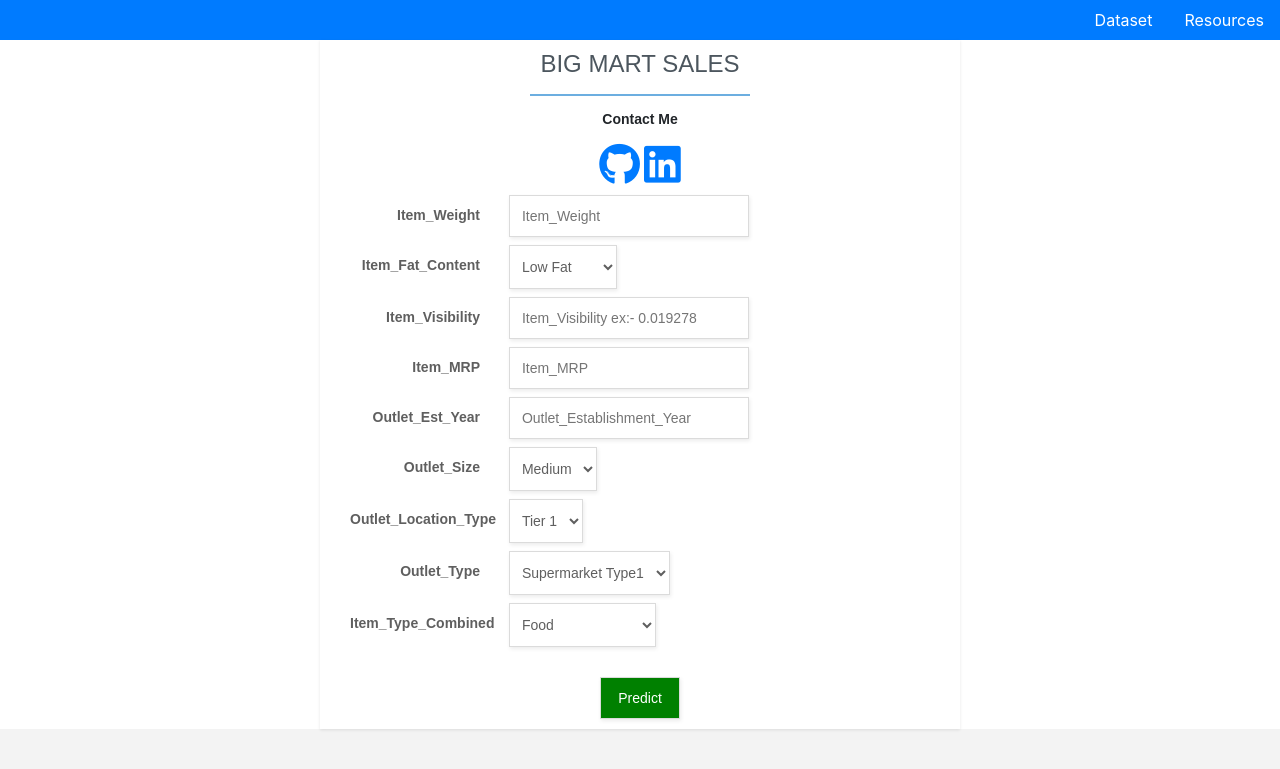
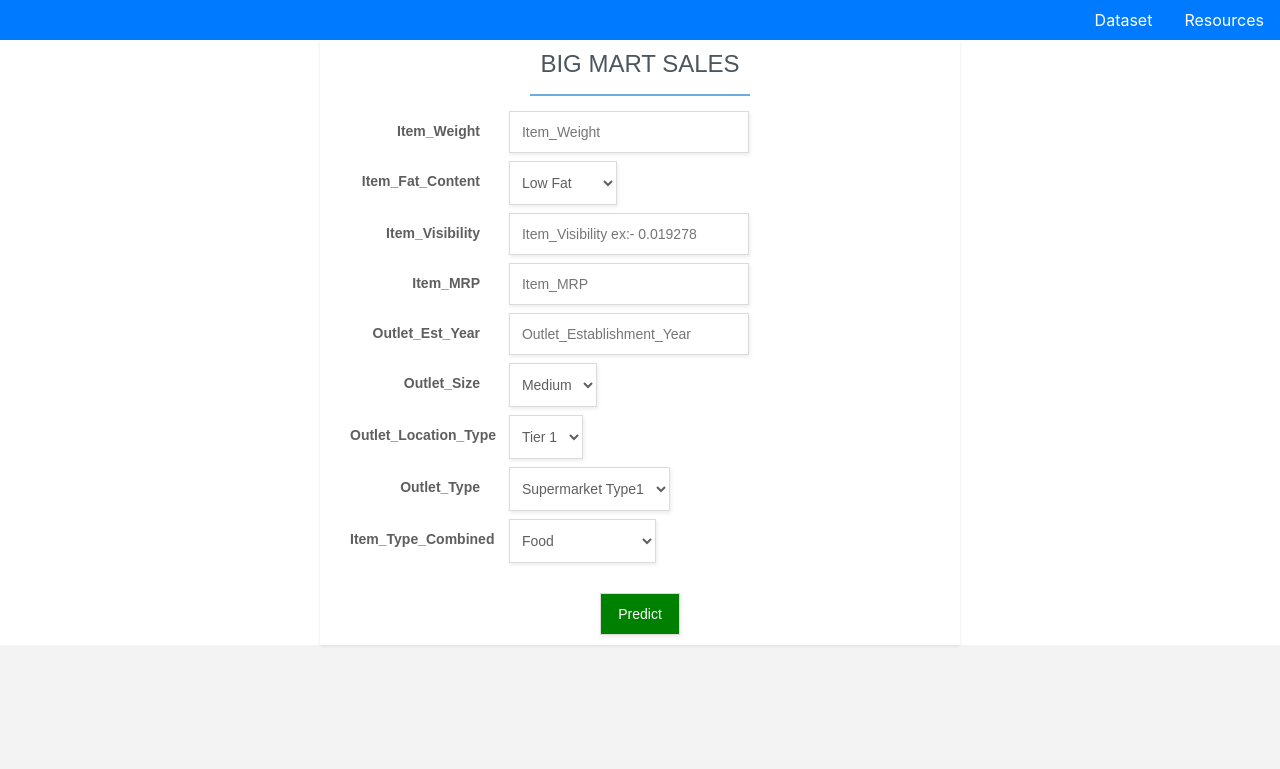
Before and after one commit to Steveroger5/Big-mart-sales, a Flask app: page / in a window 1280 px wide. Shown: the top 769 px of the page. Run offline with Flask 2, Linux system fonts and the light colour scheme; parts of the project's set-up code (start-up, migrations or seed data) failed here and were passed over; some libraries are stand-ins or nearby versions.

Commit message:
Update index.html

```diff
--- a/templates/index.html
+++ b/templates/index.html
@@ -198,9 +198,7 @@
                <div style="margin-bottom: 10px;margin-top: 10px">
 
 
-              <p>Contact Me</p>
-               <a target="_blank" href="https://github.com/ritik-sys"><i class="fab fa-github fa-3x contact-icon" style="size: 20px;"></i></a>
-               <a target="_blank" href="https://www.linkedin.com/in/ritik-sys/"><i class="fab fa-linkedin fa-3x contact-icon"></i></a>
+
                 </div>
 
                 <div class="form-row">
```
